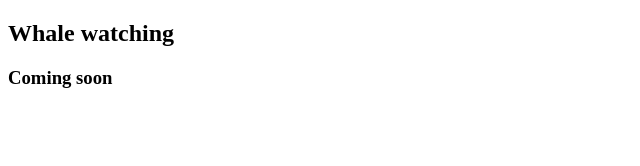
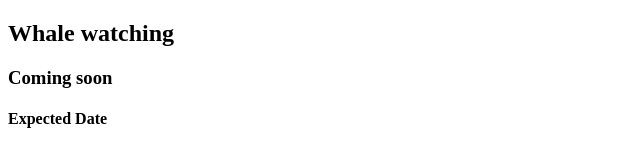
Before and after one commit to KasturiDona/taciturn-octo-wookie, a plain HTML site: page index.html in a window 1280 px wide. Shown: the whole page, without its empty margins (0-640 px from the left). Drawn offline with Linux system fonts and the light colour scheme.

Commit message:
modified

```diff
--- a/index.html
+++ b/index.html
@@ -9,6 +9,7 @@
 
 	<h2>Whale watching</h2>
 	<h3>Coming soon</h3>
+	<h4>Expected Date</h4>
 
 </body>
 </html>
```
